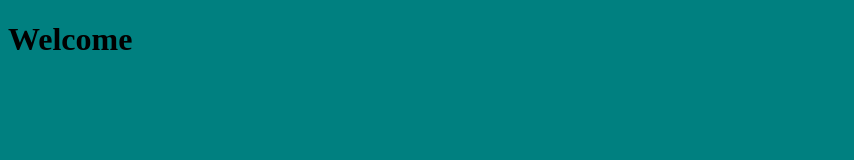
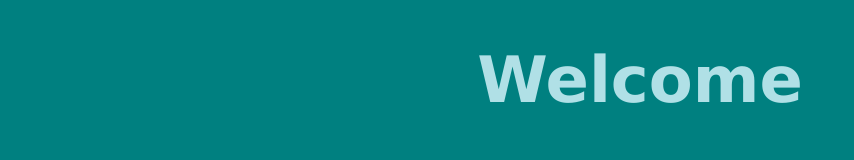
Before and after one commit to Sparkles1000/sparkles1000, a plain HTML site: page index.html in a window 1280 px wide. Shown: the whole page, without its empty margins (0-854 px from the left). Drawn offline with Linux system fonts and the light colour scheme.

Commit message:
Font update

```diff
--- a/style.css
+++ b/style.css
@@ -1,3 +1,9 @@
 body {
     background-color: teal;
+    color: powderblue;
+    font-family:'Lucida Sans', 'Lucida Sans Regular', 'Lucida Grande', 'Lucida Sans Unicode', Geneva, Verdana, sans-serif;
+    font-size:xx-large;
 }
+h1{
+    text-align: center;
+}
```
